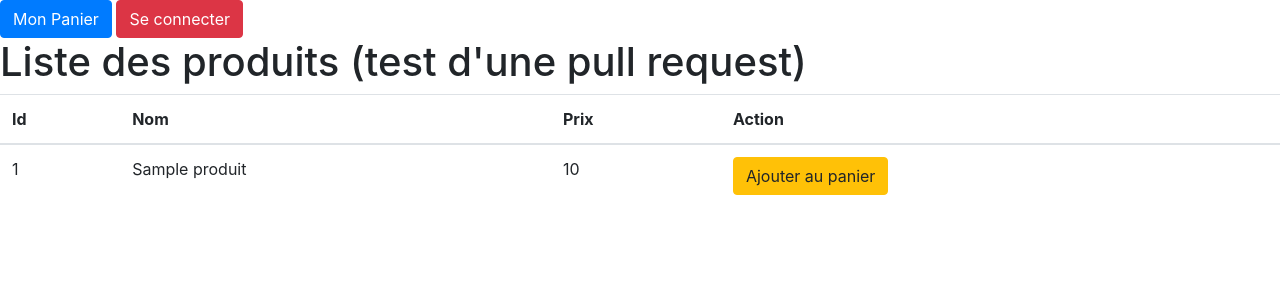
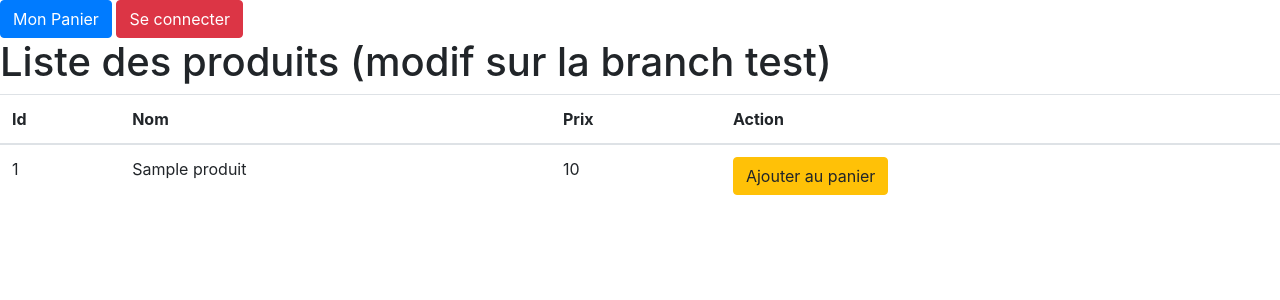
Before and after one commit to a-benamar/demo_symfony, a Symfony app: template templates/produit/index.html.twig in a window 1280 px wide. Shown: the top 300 px of the page. Run offline with Twig, Linux system fonts and the light colour scheme; the template is opened without the code that fills it: most values are stand-ins (such as "Sample title", 1, 10 or a date in 2020); some libraries are stand-ins or nearby versions.

Commit message:
le titre de la page de liste de prdt modifié

```diff
--- a/templates/produit/index.html.twig
+++ b/templates/produit/index.html.twig
@@ -4,7 +4,7 @@
 {% endblock %}
 
 {% block body %}
-	<h1>Liste des produits (test d'une pull request)</h1>
+	<h1>Liste des produits (modif sur la branch test)</h1>
 	<table class="table">
 		<thead>
 			<tr>
```
